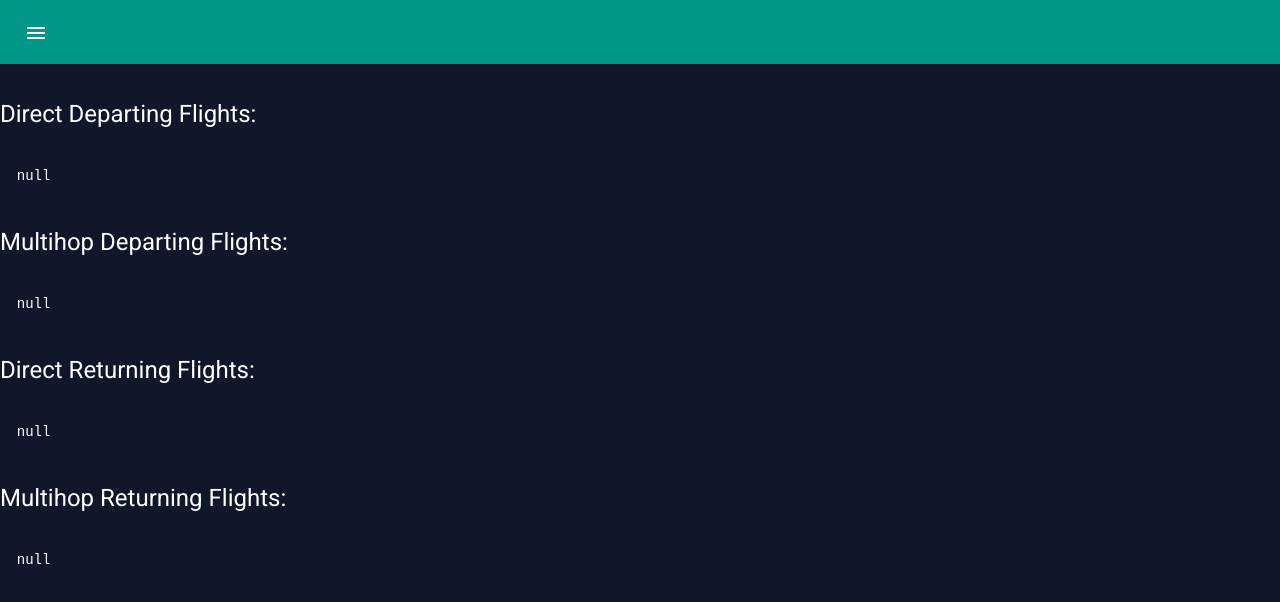
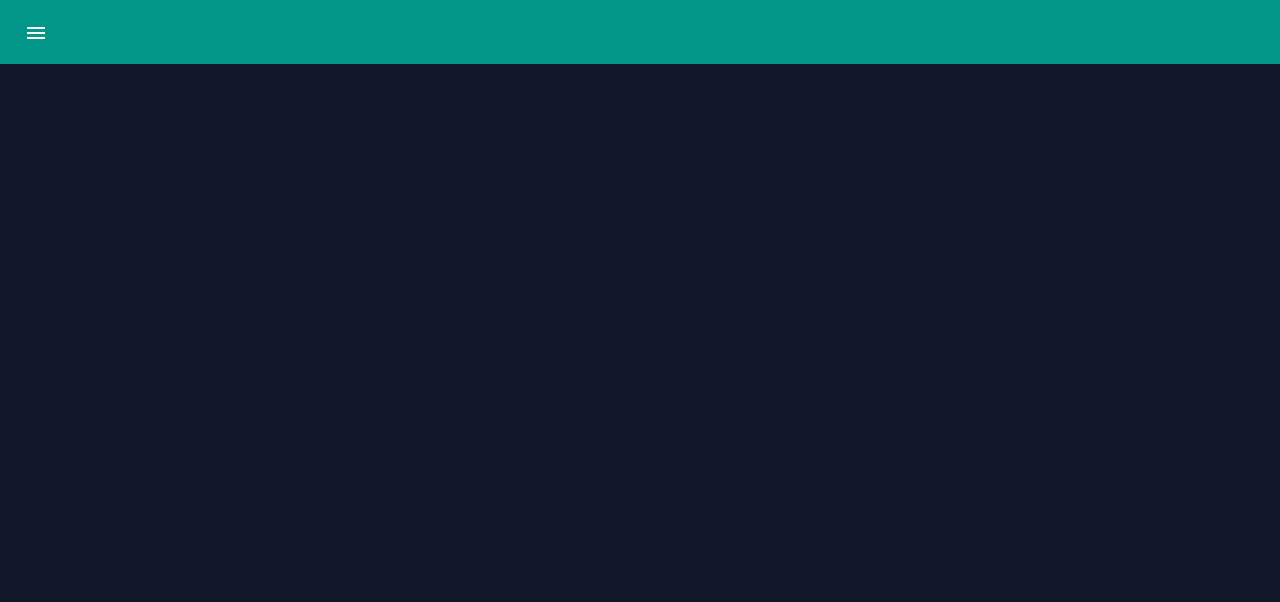
Before and after one commit to aaronpxavier/utopia-angular, an Angular app: page /flightResults in a window 1280 px wide. Shown: the top 602 px of the page. Built offline with nearby package versions, Linux system fonts and the light colour scheme.

Commit message:
scafolded flight result component and changed css class for sign-up to container

```diff
--- a/src/app/app.module.ts
+++ b/src/app/app.module.ts
@@ -20,6 +20,7 @@ import { HttpClientModule } from '@angular/common/http';
 import { MatSnackBarModule } from '@angular/material/snack-bar';
 import { FlightResultsPageComponent } from './components/flight-results-page/flight-results-page.component';
 import { FlexLayoutModule } from '@angular/flex-layout';
+import { FlightResultItemComponent } from './components/flight-results-page/flight-result-item/flight-result-item.component';
 
 @NgModule({
   declarations: [
@@ -30,7 +31,8 @@ import { FlexLayoutModule } from '@angular/flex-layout';
     FlightSearchPageComponent,
     AirportTableComponent,
     AirportSearchModalComponent,
-    FlightResultsPageComponent
+    FlightResultsPageComponent,
+    FlightResultItemComponent
   ],
   imports: [
     BrowserModule,
--- /dev/null
+++ b/src/app/components/flight-results-page/flight-result-item/flight-result-item.component.html
@@ -0,0 +1 @@
+<p>flight-result-item works!</p>
--- /dev/null
+++ b/src/app/components/flight-results-page/flight-result-item/flight-result-item.component.ts
@@ -0,0 +1,15 @@
+import { Component, OnInit } from '@angular/core';
+
+@Component({
+  selector: 'app-flight-result-item',
+  templateUrl: './flight-result-item.component.html',
+  styleUrls: ['./flight-result-item.component.scss']
+})
+export class FlightResultItemComponent implements OnInit {
+
+  constructor() { }
+
+  ngOnInit(): void {
+  }
+
+}
--- a/src/app/components/flight-results-page/flight-results-page.component.html
+++ b/src/app/components/flight-results-page/flight-results-page.component.html
@@ -1,13 +1,16 @@
-<pre>
-  <h1>Direct Departing Flights:</h1>
-  {{directFlights | json}}
+<!--<pre>-->
+<!--  <h1>Direct Departing Flights:</h1>-->
+<!--  {{directFlights | json}}-->
 
-  <h1>Multihop Departing Flights:</h1>
-  {{multihopFlights | json}}
+<!--  <h1>Multihop Departing Flights:</h1>-->
+<!--  {{multihopFlights | json}}-->
 
-  <h1>Direct Returning Flights:</h1>
-  {{directReturnFlights | json}}
+<!--  <h1>Direct Returning Flights:</h1>-->
+<!--  {{directReturnFlights | json}}-->
 
-  <h1>Multihop Returning Flights:</h1>
-  {{multihopReturnFlights | json}}
-</pre>
+<!--  <h1>Multihop Returning Flights:</h1>-->
+<!--  {{multihopReturnFlights | json}}-->
+<!--</pre>-->
+<div class="container">
+
+</div>
--- a/src/app/components/signup/signup.component.html
+++ b/src/app/components/signup/signup.component.html
@@ -1,5 +1,5 @@
 <mat-progress-bar *ngIf="isPending" mode="indeterminate"></mat-progress-bar>
-  <form *ngIf="showForm" class="signup-form" [formGroup]="signupForm" (ngSubmit)="submitForm()" novalidate>
+  <form *ngIf="showForm" class="container" [formGroup]="signupForm" (ngSubmit)="submitForm()" novalidate>
     <h1 class="mat-accent mat-typography" color="accent">Sign Up Form</h1>
     <div fxLayout="row" fxLayoutAlign="start" fxLayout.xs="column">
       <!-- First Name -->
--- a/src/styles.scss
+++ b/src/styles.scss
@@ -38,7 +38,7 @@ $utopia-angular-theme: mat-dark-theme((
 html, body { height: 100%; }
 body { margin: 0; font-family: Roboto, "Helvetica Neue", sans-serif; background-color: #11172b; color: white}
 
-.signup-form {
+.container {
   margin: 0 auto;
   width: 80%;
   padding: 10px;
```
Also changed, not shown: src/app/components/flight-results-page/flight-result-item/flight-result-item.component.scss (added), 1 other file (tests, documents, lock files or other folders).
